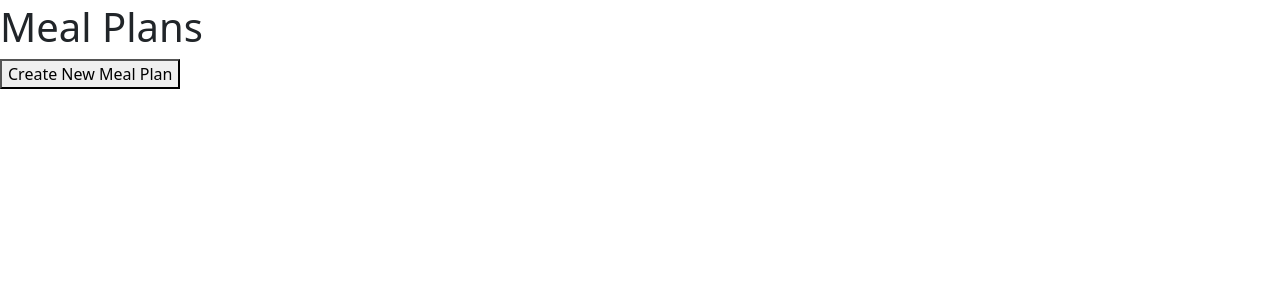
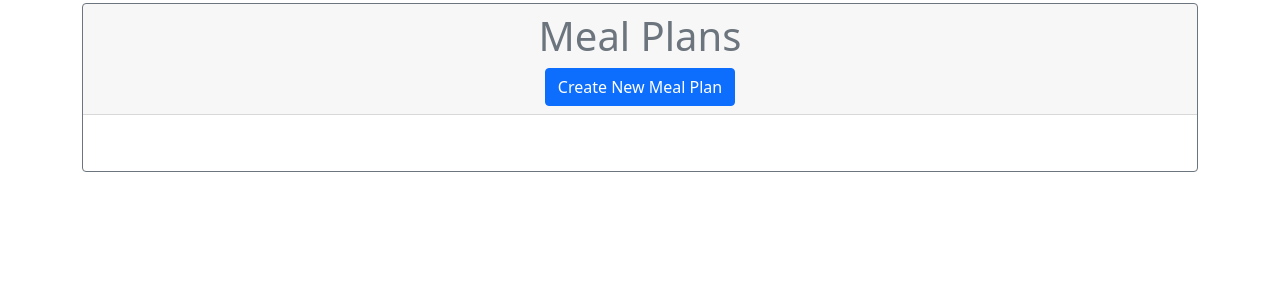
Before and after one commit to JoelRice/Plan-Shop-Eat, a Django app: page /meal_plan_app/meal_plans/ in a window 1280 px wide. Shown: the part 53-356 px from the top of the page. Run offline with Django 3.2, Linux system fonts and the light colour scheme; data that the repository does not hold is empty; some libraries are stand-ins or nearby versions.

Commit message:
I did the basic setup for meal plans styling

```diff
--- a/templates/meal_plans.html
+++ b/templates/meal_plans.html
@@ -1,17 +1,26 @@
 {% extends 'base.html' %} {% block content %}
-
-<h1>Meal Plans</h1>
-
-<div>
-  <a href="/meal_plan_app/create_meal_plan/"
-    ><button>Create New Meal Plan</button></a
+<div class="container">
+  <div class="card border-secondary" style="width: 100%; margin-bottom: 10px">
+    <div class="card-header">
+      <h1 class="title text-secondary text-center">Meal Plans</h1>
+      <div style="display: flex; align-items: center; justify-content: center">
+        <a class="btn btn-primary" href="/meal_plan_app/create_meal_plan/"
+          >Create New Meal Plan</a
         >
       </div>
-
+    </div>
+    <div class="card-body text-secondary">
       <br />
       <div>
         {%for plan in plans %}
-  <a href="/meal_plan_app/meal_plan/{{plan.id}}/"><button>{{plan}}</button></a>
+        <a
+          class="btn btn-secondary"
+          href="/meal_plan_app/meal_plan/{{plan.id}}/"
+          >{{plan}}</a
+        >
         {%endfor%}
       </div>
+    </div>
+  </div>
+</div>
 {% endblock %}
--- a/templates/recipe.html
+++ b/templates/recipe.html
@@ -90,8 +90,10 @@
       <p>{{review.rating}}/5</p>
       <p>{{review.body}}</p>
       <p>{{review.created_at}}</p>
-      <a href="/recipe_app/createReview/{{recipe.id}}/"
-        ><button class="btn btn-secondary">Add Review</button></a
+      <a
+        class="btn btn-secondary"
+        href="/recipe_app/createReview/{{recipe.id}}/"
+        >Add Review</a
       >
       <p>{% endfor %} {% else %}</p>
       <p>This recipe does not have any reviews yet.</p>
```
Lines whose indentation alone changed are shown as unchanged.
